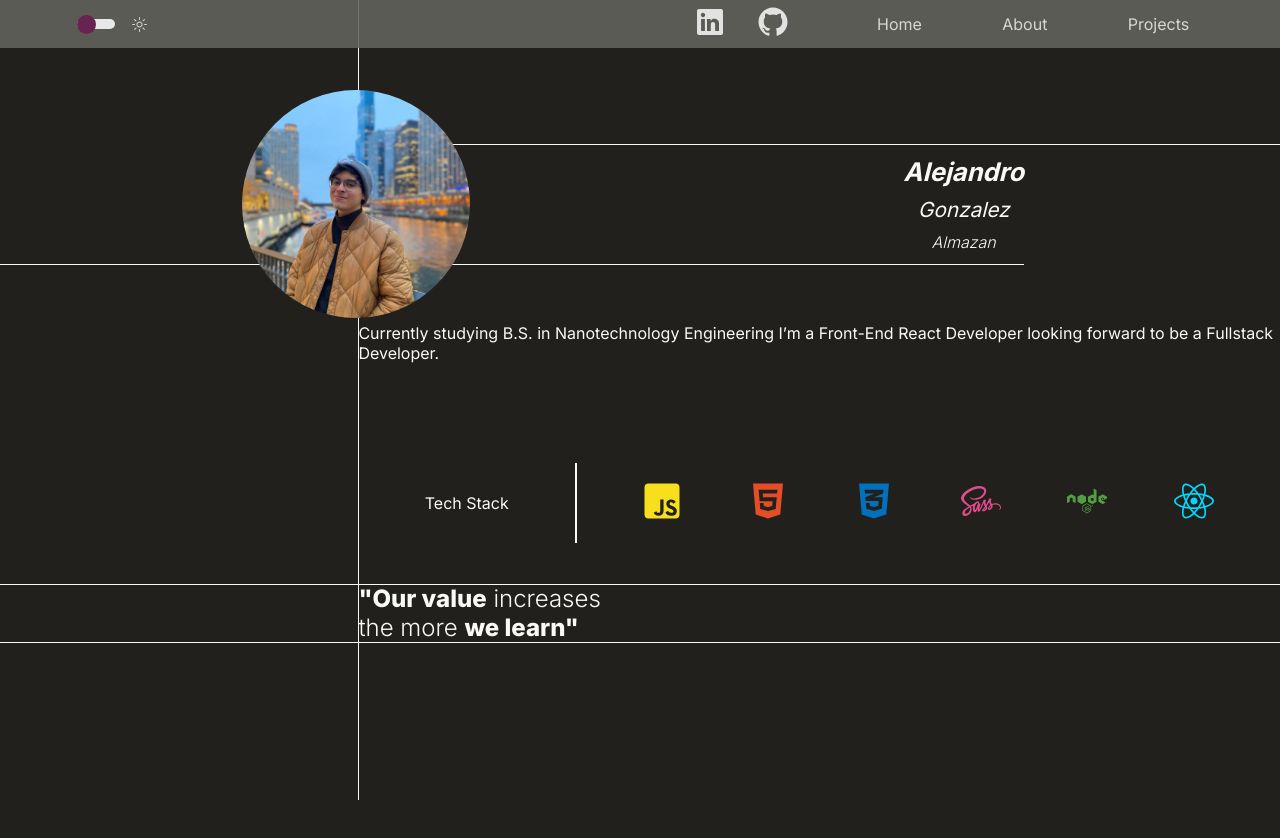
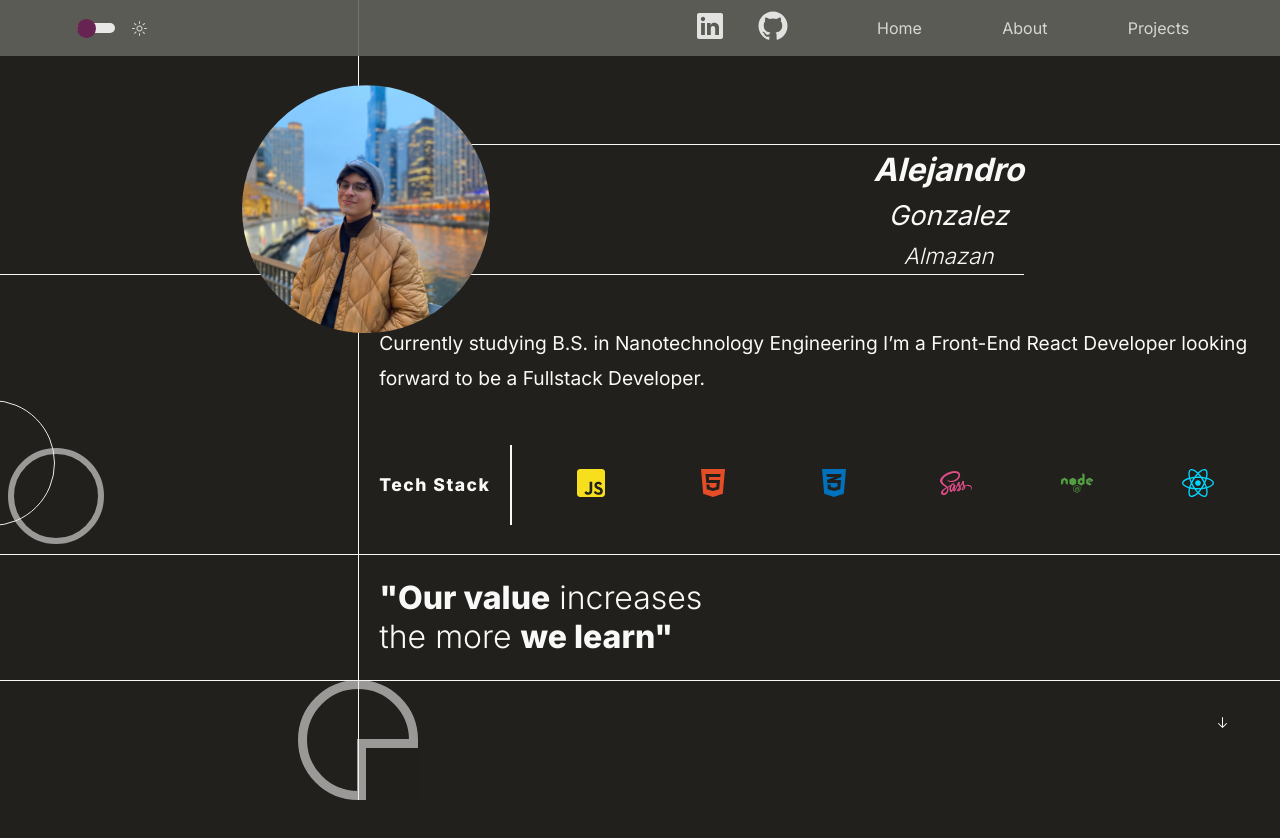
Before and after one commit to alejandrogonzalz/MyPortfolio, a React (Vite) app: page / in a window 1280 px wide. Shown: the top 838 px of the page. Built offline with nearby package versions, Linux system fonts and the light colour scheme.

Commit message:
landing page done

```diff
--- a/src/about/about.module.scss
+++ b/src/about/about.module.scss
@@ -15,15 +15,22 @@
   display: flex;
   flex-direction: column;
   justify-content: space-between;
+  h1 {
+    font-size: 1.3rem;
+    text-align: center;
+    white-space: nowrap;
+  }
 }
 
 .about_me {
-  padding: 2vh 1vw;
+  padding: 1.1rem;
   text-align: justify;
   z-index: 1;
   p {
     all: unset;
     z-index: 1;
+    font-size: 0.85rem;
+    line-height: 1.1rem;
   }
 }
 
@@ -84,3 +91,17 @@
   inset: 0;
   z-index: -1;
 }
+
+/// ***************************
+/// BREAKPOINTS
+/// ***************************
+@media screen and (min-width: $breakpoint-tablet) {
+  .main_container {
+    h1 {
+      font-size: 2rem;
+    }
+  }
+}
+
+@media screen and (min-width: $breakpoint-laptop) {
+}
--- a/src/home/Landing.tsx
+++ b/src/home/Landing.tsx
@@ -1,6 +1,12 @@
 import classes from "./landing.module.scss";
 import { VLine, HLine } from "../shared/lines";
 import { HoverComponent } from "./carousel/HoverCard";
+import { ArrowDownIcon } from "@radix-ui/react-icons";
+
+import { ThemeContext } from "../app/ThemeContext";
+import { useContext, useState } from "react";
+import { clsx } from "clsx";
+import { useSpring, animated } from "@react-spring/web";
 
 import JS from "./svg/js.svg";
 import HTML5 from "./svg/html5.svg";
@@ -10,6 +16,10 @@ import NODEJS from "./svg/node.svg";
 import REACT from "./svg/react.svg";
 
 export const Landing = ({ ...props }) => {
+  const themeContext = useContext(ThemeContext);
+  const light = themeContext?.theme === "light";
+  const [arrowHover, setArrowHover] = useState<boolean>();
+
   const iconPaths = [
     { icon: JS, className: classes.icon_javascript },
     { icon: HTML5, className: classes.icon_html },
@@ -18,6 +28,11 @@ export const Landing = ({ ...props }) => {
     { icon: NODEJS, className: classes.icon_nodejs },
     { icon: REACT, className: classes.icon_react },
   ];
+
+  const springArrowProps = useSpring({
+    transform: arrowHover ? "scale(1.15)" : "scale(1)",
+    config: { tension: 300, friction: 30 },
+  });
 
   return (
     <div className={classes.landing__page}>
@@ -37,7 +52,7 @@ export const Landing = ({ ...props }) => {
       </HLine>
 
       <div className={classes.middle_container}>
-        <div>
+        <div className={classes.biography}>
           Currently studying B.S. in Nanotechnology Engineering I’m a Front-End
           React Developer looking forward to be a Fullstack Developer.
         </div>
@@ -46,6 +61,7 @@ export const Landing = ({ ...props }) => {
           <span>
             <VLine className={classes.line} />
           </span>
+          <div className={classes.icon_wrapper}>
             {iconPaths.map((path, index) => {
               return (
                 <div className={classes.icon} key={index}>
@@ -59,6 +75,10 @@ export const Landing = ({ ...props }) => {
             })}
           </div>
         </div>
+      </div>
+
+      <div className={clsx(classes.circle1, { [classes.light]: light })} />
+      <div className={clsx(classes.circle2, { [classes.light]: light })} />
 
       <HLine className={classes.horizontal_line_full} />
       <div className={classes.bottom_container}>
@@ -66,8 +86,21 @@ export const Landing = ({ ...props }) => {
           <strong>"Our value</strong> increases <br />
           the more <strong>we learn"</strong>
         </span>
+        <div className={clsx(classes.circle3, { [classes.light]: light })} />
       </div>
       <HLine className={classes.horizontal_line_full} />
+
+      <animated.div
+        style={{ ...springArrowProps }}
+        onMouseEnter={() => setArrowHover(true)}
+        onMouseLeave={() => setArrowHover(false)}
+        onClick={() => {
+          window.scrollTo(0, document.body.scrollHeight);
+        }}
+        className={clsx(classes.arrow_down, { [classes.light]: light })}
+      >
+        <ArrowDownIcon />
+      </animated.div>
     </div>
   );
 };
--- a/src/home/carousel/hovercard.module.scss
+++ b/src/home/carousel/hovercard.module.scss
@@ -36,6 +36,9 @@
     p {
       color: white;
     }
+  }
+  .hovercard_arrow {
+    fill: $blue-1000;
   }
 }
 
--- a/src/home/landing.module.scss
+++ b/src/home/landing.module.scss
@@ -47,14 +47,25 @@
 }
 
 .middle_container {
-  height: 40vh;
-  display: grid;
+  height: 35vh;
+  display: flex;
+  flex-direction: column;
+  justify-content: space-around;
   place-items: center;
+  padding: 1rem 1.3rem;
+  .biography {
+    width: 100%;
+    font-size: 0.85rem;
+    text-align: left;
+    line-height: 1.8;
+  }
 }
 
 .bottom_container {
+  position: relative;
+  padding: 1.5rem 1.3rem;
   span {
-    font-size: 1.5rem;
+    font-size: 1.35rem;
     font-weight: 300;
     strong {
       font-weight: 800;
@@ -66,10 +77,23 @@
 .icon_container {
   display: flex;
   width: 100%;
-  flex-wrap: wrap;
-  justify-content: space-evenly;
   align-items: center;
   position: relative;
+  gap: 20px;
+  .text {
+    font-size: 0.9rem;
+    white-space: nowrap;
+    font-weight: 800;
+    letter-spacing: 1.5px;
+  }
+}
+
+.icon_wrapper {
+  display: flex;
+  flex-wrap: wrap;
+  width: 100%;
+  justify-content: space-around;
+  align-items: start;
 }
 
 .line {
@@ -80,7 +104,7 @@
 
 .icon {
   aspect-ratio: 1/1;
-  width: 2.5rem;
+  width: 2rem;
   img {
     width: 100%;
     height: 100%;
@@ -114,17 +138,112 @@
   z-index: -1;
 }
 
+.circle1 {
+  position: absolute;
+  top: 50vh;
+  left: calc(-45px - 2vw);
+  aspect-ratio: 1/1;
+  width: calc(100px + 2vw);
+  border-radius: 100%;
+  border: 0.5px solid $secondary-light;
+}
+
+.circle2 {
+  position: absolute;
+  top: 56vh;
+  left: 8px;
+  aspect-ratio: 1/1;
+  width: calc(70px + 2vw);
+  border-radius: 100%;
+  border: 6.5px solid $secondary-light;
+  opacity: 0.6;
+}
+
+.circle3 {
+  position: absolute;
+  top: 100%;
+  left: -60px;
+  aspect-ratio: 1/1;
+  width: 120px;
+  border-radius: 100%;
+  border: 9px solid $secondary-light;
+  opacity: 0.6;
+  &::after,
+  &::before {
+    content: "";
+    position: absolute;
+    top: 49%;
+    left: 49%;
+    aspect-ratio: 1/1;
+    width: 61px;
+    background-color: $primary-dark;
+    border-top: 9.5px solid $secondary-light;
+    border-left: 9.5px solid $secondary-light;
+  }
+}
+
+.light {
+  border-color: $secondary-dark;
+  &::after,
+  &::before {
+    background-color: $primary-light;
+    border-color: $secondary-dark;
+  }
+}
+
+.arrow_down {
+  position: absolute;
+  right: 30px;
+  bottom: 50px;
+  border-radius: 50%;
+  border: 1.5px solid $primary-dark;
+  aspect-ratio: 1/1;
+  width: 55px;
+  display: grid;
+  place-items: center;
+  &:hover {
+    cursor: pointer;
+  }
+}
+
 /// ***************************
 /// BREAKPOINTS
 /// ***************************
 @media screen and (min-width: $breakpoint-tablet) {
-  // Styles for tablets and larger
+  .middle_container > .biography {
+    font-size: 1.1rem;
+  }
+  .icon_container > .text {
+    font-size: 1rem;
+  }
 }
 
 @media screen and (min-width: $breakpoint-laptop) {
-  // Styles for laptops and larger
+  .middle_container > .biography {
+    font-size: 1.2rem;
+  }
+  .icon_container > .text {
+    font-size: 1.1rem;
+  }
+
+  .bottom_container > span {
+    font-size: 2rem;
+  }
+
+  .top_container,
+  .name_container {
+    height: 16.3vh;
+  }
+
+  .name_wrapper {
+    h1 {
+      font-size: 2rem;
+    }
+    h2 {
+      font-size: 1.7rem;
+    }
+    h3 {
+      font-size: 1.4rem;
+    }
+  }
 }
-
-@media screen and (min-width: $breakpoint-desktop) {
-  // Styles for desktops and larger
-}
--- a/src/navbar/NavElements.tsx
+++ b/src/navbar/NavElements.tsx
@@ -1,10 +1,14 @@
 import classes from "./navbar.module.scss";
-import { LinkedInLogoIcon, GitHubLogoIcon, Cross1Icon} from "@radix-ui/react-icons";
+import {
+  LinkedInLogoIcon,
+  GitHubLogoIcon,
+  Cross1Icon,
+} from "@radix-ui/react-icons";
 import { useNavigate } from "react-router-dom";
-import {  animated, useSpring } from "@react-spring/web";
-
+import { animated, useSpring } from "@react-spring/web";
 
 import { clsx } from "clsx";
+import { forwardRef, ForwardedRef } from "react";
 
 interface NavElement {
   text: string;
@@ -76,51 +80,70 @@ interface NavElementsProps {
   className?: string;
   navOpen?: boolean;
   setNavOpen?: (value: boolean) => void;
-
 }
 
 interface StyleSpringProps {
-  right: any,
+  right: any;
 }
 
-export const NavElements = ({ className, navOpen, setNavOpen}: NavElementsProps) => {
+export const NavElements = forwardRef(
+  (
+    { className, navOpen, setNavOpen }: NavElementsProps,
+    ref: ForwardedRef<HTMLDivElement>
+  ) => {
     const navElements = [
       { text: "Home", path: "/" },
       { text: "About", path: "/" },
       { text: "Projects", path: "/projects" },
     ];
 
-  const handleNavClose = () =>{
-    if (setNavOpen){
-    setNavOpen(false)
+    const handleNavClose = () => {
+      if (setNavOpen) {
+        setNavOpen(false);
       }
-  }
+    };
 
     const springProps: StyleSpringProps = useSpring({
-    right: navOpen  === false ? '-30vw' : '0vw',
+      right: navOpen ? "0vw" : "-45vw",
+    });
+
+    const crossIconSpring = useSpring({
+      opacity: navOpen ? 1 : 0,
+      transform: navOpen ? "scale(1)" : "scale(0)",
+      config: { tension: 300, friction: 30 },
     });
 
     return (
       <>
         <animated.div
-  style={setNavOpen ? {
-    ...springProps
-  } : undefined}
-      className={clsx(classes.nav_elements, className)}>
-
-        {navOpen=== true ?
-        (<button className={classes.nav_close_trigger} onClick={handleNavClose}>
-          <Cross1Icon/>
-        </button>)
-      : null}
-
+          ref={ref}
+          style={
+            setNavOpen
+              ? {
+                  ...springProps,
+                }
+              : undefined
+          }
+          className={clsx(classes.nav_elements, className)}
+        >
+          {navOpen === true ? (
+            <animated.button
+              style={{ ...crossIconSpring }}
+              className={classes.nav_close_trigger}
+              onClick={handleNavClose}
+            >
+              <Cross1Icon />
+            </animated.button>
+          ) : null}
 
           <FnElements />
           {navElements.map((item, index) => {
-          return <NavElement key={index} text={item.text} path={item?.path} />;
+            return (
+              <NavElement key={index} text={item.text} path={item?.path} />
+            );
           })}
-
         </animated.div>
       </>
     );
-};
+  }
+);
--- a/src/navbar/Navbar.tsx
+++ b/src/navbar/Navbar.tsx
@@ -4,16 +4,17 @@ import { Outlet } from "react-router-dom";
 import { NavElements } from "./NavElements";
 import { ThemeSwitch } from "./utilities/switchers";
 import { ThemeContext } from "../app/ThemeContext";
-import { useContext, useState, useEffect } from "react";
+import { useContext, useState, useEffect, useRef } from "react";
 
-import { HamburgerMenuIcon } from '@radix-ui/react-icons'
+import { HamburgerMenuIcon } from "@radix-ui/react-icons";
 
 import clsx from "clsx";
 
 export const Navbar = () => {
   const themeContext = useContext(ThemeContext);
   const [screenWidth, setScreenWidth] = useState(window.innerWidth);
-  const [navOpen, setNavOpen] = useState(false)
+  const [navOpen, setNavOpen] = useState(false);
+  const navMobileRef = useRef<HTMLInputElement>(null);
 
   useEffect(() => {
     const handleResize = () => {
@@ -25,15 +26,38 @@ export const Navbar = () => {
     };
   }, []);
 
+  useEffect(() => {
+    const handleOutsideClick = (e: MouseEvent) => {
+      if (
+        navMobileRef.current &&
+        !navMobileRef.current.contains(e.target as Node)
+      ) {
+        setNavOpen(false);
+      }
+    };
+    document.addEventListener("mousedown", handleOutsideClick);
+    return () => {
+      document.removeEventListener("mousedown", handleOutsideClick);
+    };
+  }, []);
+
   let navElements, navElementsMobile;
   if (screenWidth <= 760) {
     navElements = (
-    <button className={classes.nav_trigger} onClick={()=>setNavOpen(true)}>
-      <HamburgerMenuIcon />
-    </button>);
+      <button className={classes.nav_trigger} onClick={() => setNavOpen(true)}>
+        <HamburgerMenuIcon />
+      </button>
+    );
     navElementsMobile = (
-      < >
-        <NavElements navOpen={navOpen} setNavOpen={setNavOpen} className={clsx(classes.mobile, {[classes.mobile_light]: themeContext?.theme ==='light'})} />
+      <>
+        <NavElements
+          ref={navMobileRef}
+          navOpen={navOpen}
+          setNavOpen={setNavOpen}
+          className={clsx(classes.mobile, {
+            [classes.mobile_light]: themeContext?.theme === "light",
+          })}
+        />
       </>
     );
   } else if (screenWidth > 760) {
--- a/src/navbar/navbar.module.scss
+++ b/src/navbar/navbar.module.scss
@@ -23,13 +23,11 @@
   place-items: center;
   right: 6vw;
   border-radius: 4px;
-  &:hover{
+  &:hover {
     cursor: pointer;
     background-color: $pink-900;
   }
 }
-
-
 
 .light {
   background-color: $secondary-light;
@@ -40,12 +38,11 @@
     }
   }
 
-  .nav_trigger{
-    &:hover{
+  .nav_trigger {
+    &:hover {
       color: $secondary-light;
     }
   }
-
 }
 
 @mixin elements($flex-direction: row) {
@@ -71,17 +68,18 @@
     border-radius: 4px;
   }
   z-index: 99999999999;
-
-}.mobile {
+}
+.mobile {
   position: fixed;
   background-color: $secondary-dark;
   box-shadow: 4px 4px 8px hsla(200, 50%, 50%, 0.5);
   color: $secondary-light;
   height: 100vh;
-  width: 30vw;
+  width: 45vw;
   justify-content: center;
   align-items: center;
-}.mobile_light{
+}
+.mobile_light {
   background-color: $secondary-light;
   color: $secondary-dark;
   .fn_element {
@@ -90,30 +88,29 @@
     }
   }
 
-  .nav_close_trigger{
+  .nav_close_trigger {
     color: $secondary-dark;
-    &:hover{
+    &:hover {
       color: $secondary-light;
     }
-    }
   }
-
-
+}
 
 .nav_trigger {
   all: unset;
-  @include navTrigger()
+  @include navTrigger();
 }
 
-.nav_close_trigger{
+.nav_close_trigger {
   @include navTrigger();
   top: 1.5vh;
   color: $secondary-light;
-
 }
 
 .nav_element {
-  button {all:unset;}
+  button {
+    all: unset;
+  }
   &:hover {
     cursor: pointer;
     background-color: $pink-900;
@@ -159,7 +156,6 @@
   .navbar {
     top: 0;
     width: 100vw;
-    max-height: 6vh;
     opacity: 0.9;
   }
   .nav_elements {
```
Lines whose indentation alone changed are shown as unchanged.
